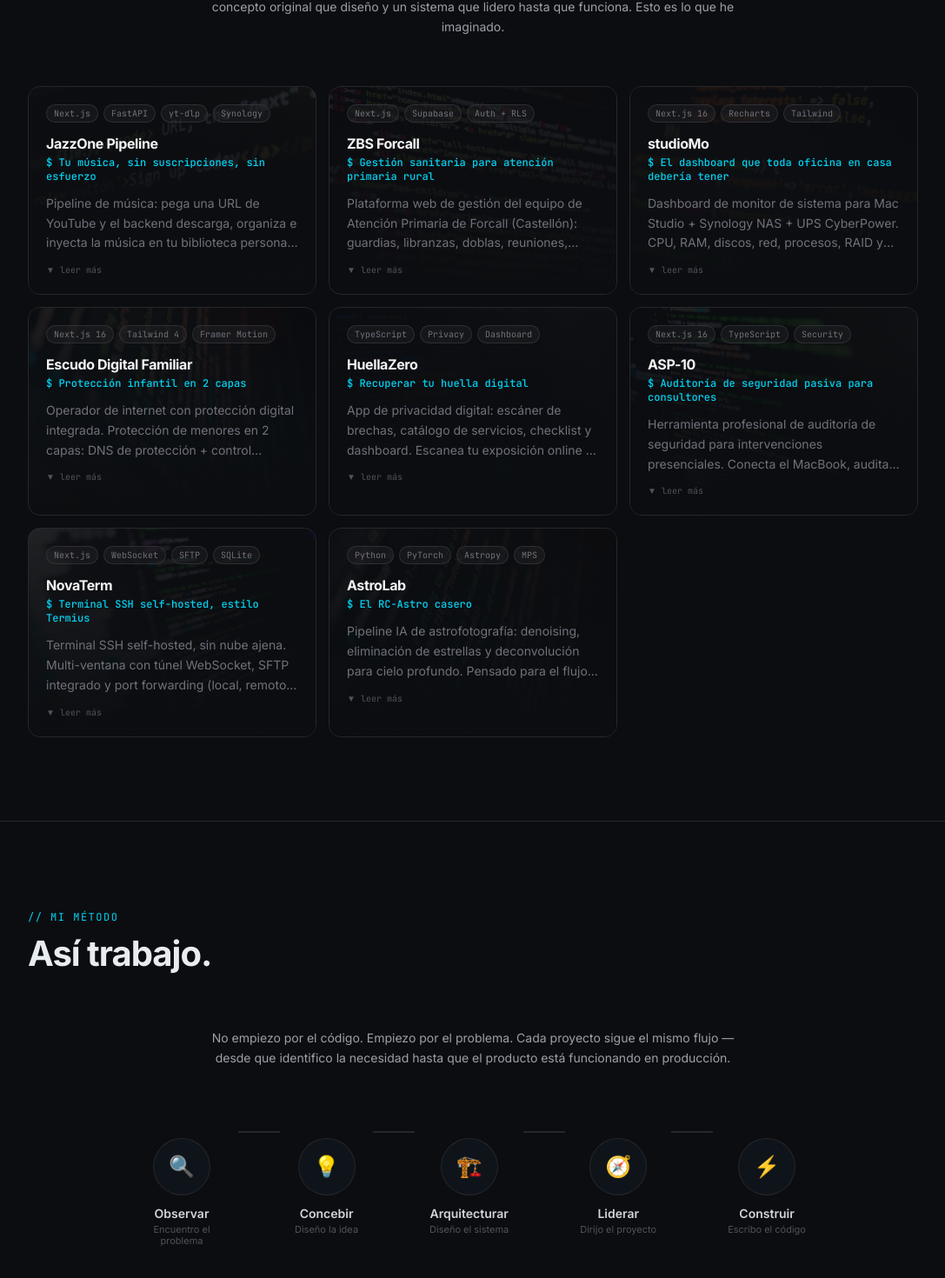
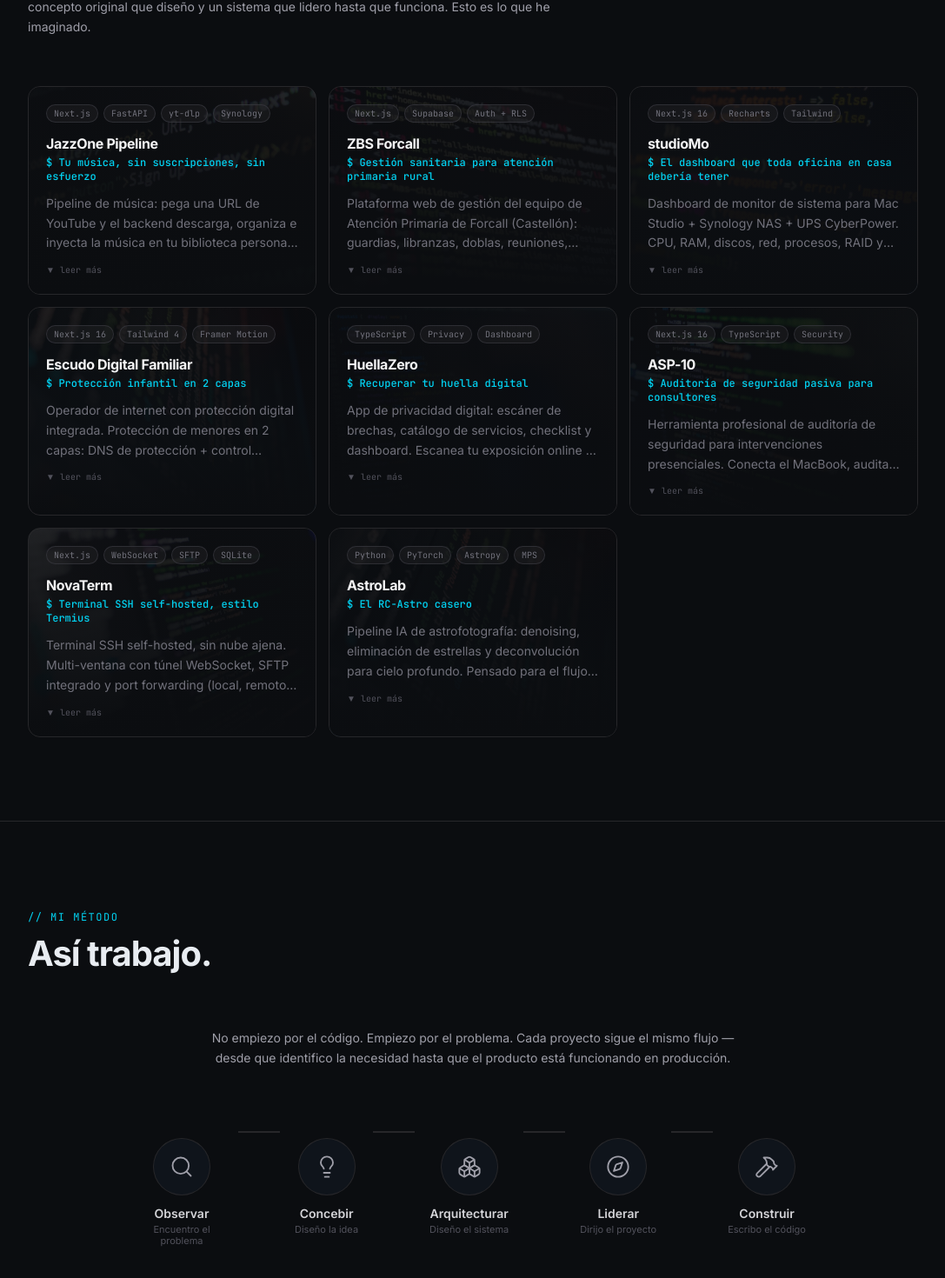
Before and after one commit to ignacioimatik-web/jistev-dev, a Next.js app: page / in a window 1280 px wide. Shown: the part 4171-5641 px from the top of the page at 87% size, without its empty margins (96-1183 px from the left). Built offline with nearby package versions, Linux system fonts and the light colour scheme.

Commit message:
feat: Método — iconos premium SVG lucide (Search, Lightbulb, Boxes, Compass, Hammer) en vez de emojis

```diff
--- a/src/components/concepts.tsx
+++ b/src/components/concepts.tsx
@@ -76,7 +76,7 @@ export function Concepts() {
         whileInView={{ opacity: 1, y: 0 }}
         viewport={{ once: true }}
         transition={{ duration: 0.4, delay: 0.1, ease: EASE_OUT }}
-        className="mx-auto mb-14 max-w-3xl text-center text-sm leading-relaxed text-zinc-400"
+        className="mb-14 max-w-3xl text-left text-sm leading-relaxed text-zinc-400"
       >
         No construyo proyectos porque sí. Cada idea nace de un problema real que
         identifico, un concepto original que diseño y un sistema que lidero hasta
--- a/src/components/method.tsx
+++ b/src/components/method.tsx
@@ -2,8 +2,20 @@
 
 import { motion } from "framer-motion";
 import { EASE_OUT } from "@/lib/motion";
+import {
+  Search,
+  Lightbulb,
+  Boxes,
+  Compass,
+  Hammer,
+  type LucideIcon,
+} from "lucide-react";
 import { SectionWrapper, SectionHeading } from "@/components/section-wrapper";
 import { useState } from "react";
+
+// Iconos SVG premium contextuales (en vez de emojis)
+const methodIcons: LucideIcon[] = [Search, Lightbulb, Boxes, Compass, Hammer];
+const methodIconSizes = ["h-7 w-7", "h-7 w-7", "h-7 w-7", "h-7 w-7", "h-7 w-7"];
 
 const methodSteps = [
   {
@@ -81,13 +93,16 @@ export function Method() {
               }`}
             >
               <div
-                className={`flex h-16 w-16 items-center justify-center rounded-full text-2xl transition-[transform,border-color,background-color] duration-200 ${
+                className={`flex h-16 w-16 items-center justify-center rounded-full transition-[transform,border-color,background-color] duration-200 ${
                   activeStep === i
-                    ? "scale-110 bg-violet-500/20 ring-2 ring-violet-500/40"
-                    : "bg-[#0f141b] ring-1 ring-zinc-800 group-hover:ring-zinc-700"
+                    ? "scale-110 bg-violet-500/20 ring-2 ring-violet-500/40 text-violet-300"
+                    : "bg-[#0f141b] ring-1 ring-zinc-800 text-zinc-400 group-hover:ring-zinc-700"
                 }`}
               >
-                {step.icon}
+                {(() => {
+                  const Icon = methodIcons[i];
+                  return <Icon className={methodIconSizes[i]} strokeWidth={1.6} />;
+                })()}
               </div>
               <div className="text-center">
                 <div
@@ -117,7 +132,12 @@ export function Method() {
           className="mx-auto mt-10 hidden max-w-2xl rounded-[14px] border border-zinc-800 bg-[#11161d]/70 p-6 sm:block"
         >
           <div className="mb-2 flex items-center gap-3">
-            <span className="text-2xl">{methodSteps[activeStep].icon}</span>
+            <span className="flex h-9 w-9 items-center justify-center rounded-[10px] border border-zinc-700/60 bg-zinc-800/40 text-violet-400">
+              {(() => {
+                const Icon = methodIcons[activeStep];
+                return <Icon className="h-5 w-5" strokeWidth={1.7} />;
+              })()}
+            </span>
             <div>
               <span className="text-sm font-semibold text-violet-400">
                 {methodSteps[activeStep].title}
@@ -145,8 +165,11 @@ export function Method() {
             className="rounded-[12px] border border-zinc-800 bg-[#11161d]/60 p-4"
           >
             <div className="mb-2 flex items-center gap-3">
-              <span className="flex h-10 w-10 items-center justify-center rounded-full bg-zinc-800 text-lg">
-                {step.icon}
+              <span className="flex h-10 w-10 items-center justify-center rounded-full bg-zinc-800 text-zinc-300">
+                {(() => {
+                  const Icon = methodIcons[i];
+                  return <Icon className="h-5 w-5" strokeWidth={1.7} />;
+                })()}
               </span>
               <div>
                 <div className="text-sm font-semibold text-zinc-200">{step.title}</div>
```
